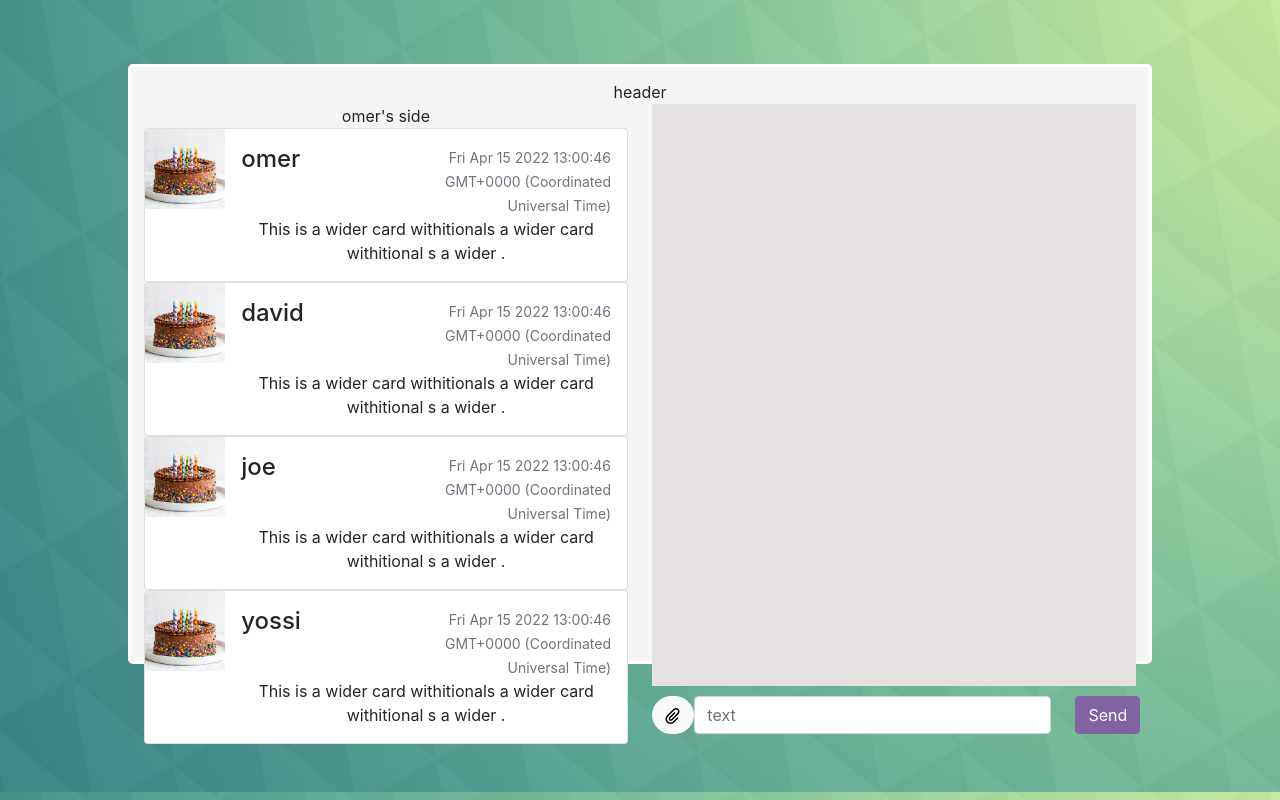
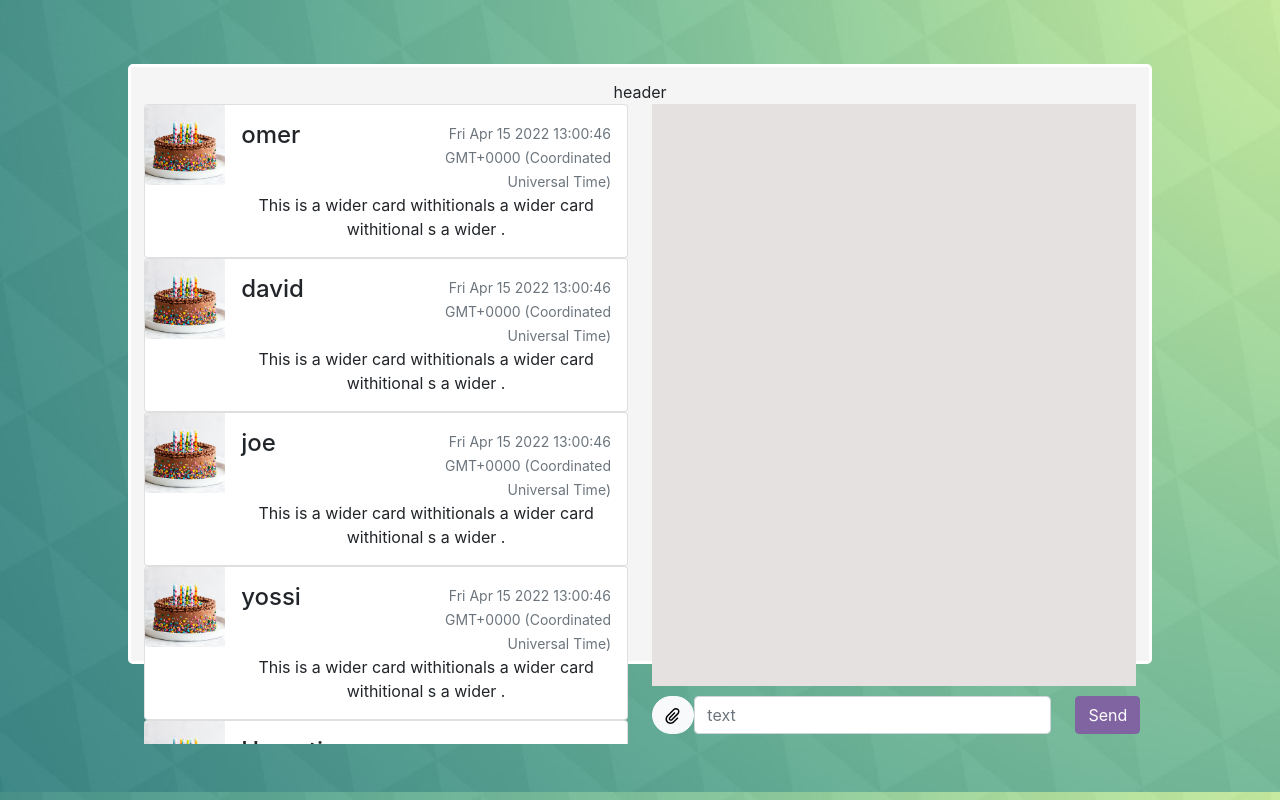
Before and after one commit to Davidkatom/MessagingApp, a React (Create React App) app in the folder whats-down/: page / in a window 1280 px wide. Built offline with nearby package versions, Linux system fonts and the light colour scheme.

Commit message:
i am awesomee!

```diff
--- a/whats-down/src/components/ChatScreen.js
+++ b/whats-down/src/components/ChatScreen.js
@@ -1,6 +1,6 @@
 import { useState } from 'react';
 import MiniContant from './MiniContant';
-
+import '../index.css';
 import { ImAttachment } from 'react-icons/im';
 import Button from './Button';
 
@@ -27,6 +27,26 @@ const ChatScreen = () => {
             contact_name: 'yossi',
             chat_history: ["good morning", "bye", "fuck you"],
             last_message: 'empty chat',
+        },
+        {
+            contact_name: 'Hampti',
+            chat_history: ["good morning", "bye", "fuck you"],
+            last_message: 'empty chat',
+        },
+        {
+            contact_name: 'Dampti',
+            chat_history: ["good morning", "bye", "fuck you"],
+            last_message: 'empty chat',
+        },
+        {
+            contact_name: 'Tidididam',
+            chat_history: ["good morning", "bye", "fuck you"],
+            last_message: 'empty chat',
+        },
+        {
+            contact_name: 'UmcoolTum',
+            chat_history: ["good morning", "bye", "fuck you"],
+            last_message: 'empty chat',
         }
     ]);
 
@@ -34,11 +54,12 @@ const ChatScreen = () => {
         <div class='container large'>
             <div chat-screen>header</div>
             <div class="row row-chat">
-                <div class="col-sm">
-                    omer's side
-                    {contact_list.map((contactIndex) => (
-                        <MiniContant contact={contactIndex} />
-                    ))}
+                <div class="col-sm scrollable" >
+                    <div class='direction-fix'>
+                        {contact_list.map((contactIndex) => (
+                            <MiniContant contact={contactIndex} />
+                        ))}
+                    </div>
                 </div>
                 <div class="col-sm chat-space">
                     <div class="chat-box">
@@ -46,7 +67,7 @@ const ChatScreen = () => {
                     </div>
                     <div class="toolbar row row-cols-3">
                         <div class='col-1'>
-                        <button class="btn btn-light" id="attach" ><ImAttachment /></button>
+                            <button class="btn btn-light" id="attach" ><ImAttachment /></button>
 
                         </div>
                         <div class='col-9'>
@@ -64,6 +85,6 @@ const ChatScreen = () => {
 
     )
 }
-const sendBut = function loginButton() {}
+const sendBut = function loginButton() { }
 
 export default ChatScreen
--- a/whats-down/src/index.css
+++ b/whats-down/src/index.css
@@ -6,7 +6,14 @@ body {
     background-image: url("./Images/background.jpg");
     background-size: cover;
 }
-
+.scrollable{
+    overflow-y: scroll;
+    height: 80vh;
+    direction:rtl;
+}
+.direction-fix{
+    direction:ltr;
+}
 .container {
     width: 30%;
     height: 100%;
```
